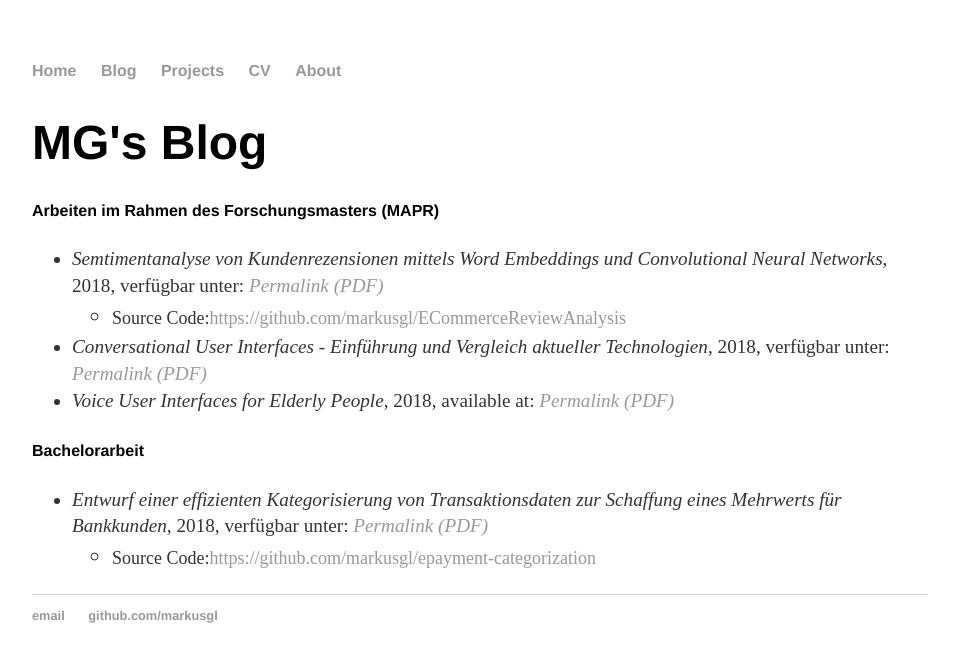
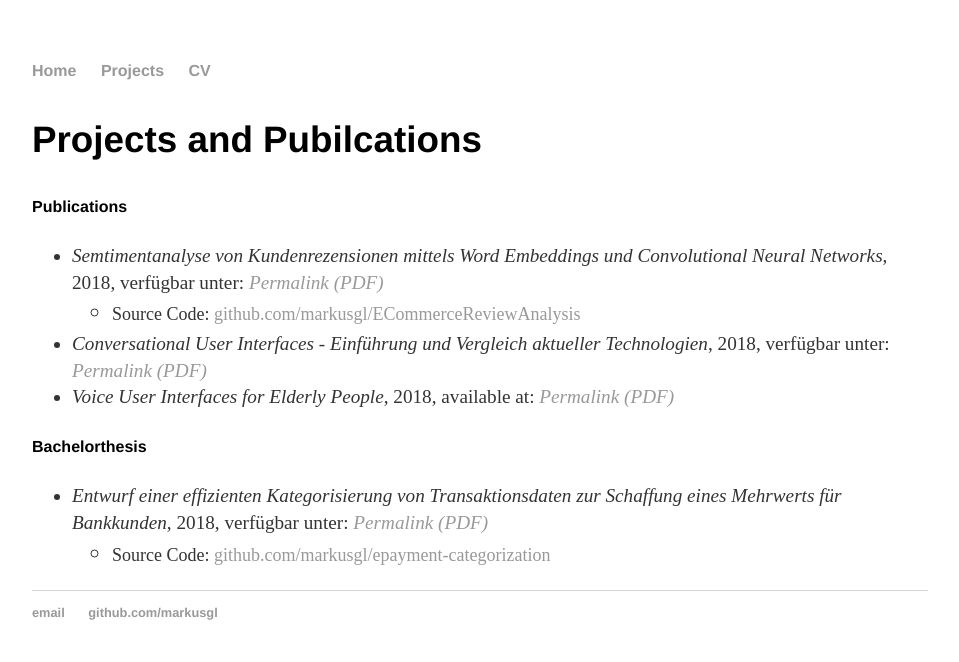
Before and after one commit to markusgl/markusgl.github.io, a Jekyll site: the page built from projects/index.html, in a window 1280 px wide. Shown: the top 662 px of the page, without its empty margins (160-1119 px from the left). Built offline with Jekyll 4.4.1, drawn with Linux system fonts in a browser that asks for light colours.

Commit message:
content update

```diff
--- a/_layouts/default.html
+++ b/_layouts/default.html
@@ -9,10 +9,10 @@
 			<nav>
 	    		<ul>
                     <li><a href="/">Home</a></li>
-                    <li><a href="/blog">Blog</a></li>
+                    <!-- <li><a href="/blog">Blog</a></li> -->
                     <li><a href="/projects">Projects</a></li>
                     <li><a href="/cv">CV</a></li>
-                    <li><a href="/about">About</a></li>
+                    <!-- <li><a href="/about">About</a></li> -->
 	    		</ul>
 			</nav>
 			<div class="container">
--- a/css/main.css
+++ b/css/main.css
@@ -26,5 +26,8 @@ ul.posts li { list-style: none; }
 .cv h1 { font-size: 3em; }
 .cv h2 { font-size: 2em; }
 .cv address, .cv .download { font-family: 'Helvetica', 'Arial', 'Sans-Serif'; }
-.cv address, .cv p { font-size: 1.2em; }
+.cv address, .cv p { font-size: 1.0em; }
 .cv .download { float: right; font-size: .8em; text-transform: uppercase; }
+
+/* Publications */
+ul.publ { font-size: 1.2em; }
--- a/index.html
+++ b/index.html
@@ -1,8 +1,8 @@
 ---
 layout: default
-title: Test
+title: Markus' Blog
 ---
 <div class="blurb">
-	<h1>Hi there!</h1>
-	<p>This is a test <a href="/about">Read more about my life...</a></p>
+	<h2>Home</h2>
+	<p>coming soon... </p>
 </div>
--- a/projects/index.html
+++ b/projects/index.html
@@ -1,24 +1,24 @@
 ---
 layout: default
-title: MG's Blog
+title: Projects and Pubilcations
 ---
-    <h1>{{ page.title }}</h1>
+    <h3>{{ page.title }}</h3>
     <p>
-        <h5>Arbeiten im Rahmen des Forschungsmasters (MAPR)</h5>
-        <ul>
+        <h5>Publications</h5>
+        <ul class="publ">
             <li><em>Semtimentanalyse von Kundenrezensionen mittels Word Embeddings und Convolutional Neural Networks</em>, 2018, verfügbar unter: <a href="/publications/Sentiment_CNN.pdf" target="_blank"><em>Permalink (PDF)</em></a></li>
                 <ul>
-                    <li><font size=4>Source Code:<a href="https://github.com/markusgl/ECommerceReviewAnalysis" target="_blank">https://github.com/markusgl/ECommerceReviewAnalysis</a></font></li>
+                    <li><font size=4>Source Code: <a href="https://github.com/markusgl/ECommerceReviewAnalysis" target="_blank">github.com/markusgl/ECommerceReviewAnalysis</a></font></li>
                 </ul>
             <li><em>Conversational User Interfaces - Einführung und Vergleich aktueller Technologien</em>, 2018, verfügbar unter: <a href="/publications/Einfuehrung_CUI.pdf" target="_blank"><em>Permalink (PDF)</em></a></li>
             <li><em>Voice User Interfaces for Elderly People</em>, 2018, available at: <a href="/publications/VUI_for_elderly.pdf"  target="_blank"><em>Permalink (PDF)</em></a></li>
 
         </ul>
-        <h5>Bachelorarbeit</h5>
-        <ul>
+        <h5>Bachelorthesis</h5>
+        <ul class="publ">
         <li><em>Entwurf einer effizienten Kategorisierung von Transaktionsdaten zur Schaffung eines Mehrwerts für Bankkunden</em>, 2018, verfügbar unter: <a href="/publications/Bachelorarbeit.pdf" target="_blank"><em>Permalink (PDF)</em></a>
             <ul>
-                <li><font size=4>Source Code:<a href="https://github.com/markusgl/epayment-categorization" target="_blank">https://github.com/markusgl/epayment-categorization</a></font></li>
+                <li><font size=4>Source Code: <a href="https://github.com/markusgl/epayment-categorization" target="_blank">github.com/markusgl/epayment-categorization</a></font></li>
             </ul>
         </li>
         </ul>
```
Also changed, not shown: cv/index.html (+5 -5 lines).
